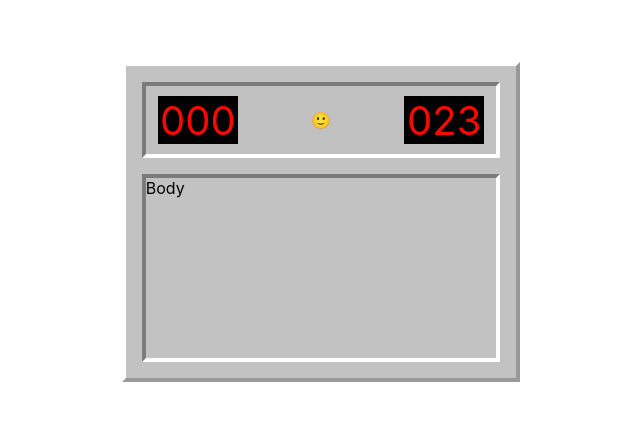
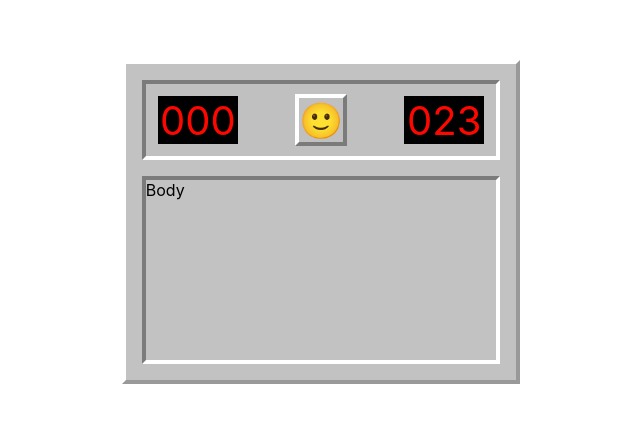
Before and after one commit to RdotSilva/TypeScript-React-Minesweeper, a React (Create React App) app: page / in a window 1280 px wide. Shown: the part 178-600 px from the top of the page, without its empty margins (319-959 px from the left). Built offline with nearby package versions, Linux system fonts and the light colour scheme.

Commit message:
Add Face styles

```diff
--- a/src/components/App/App.scss
+++ b/src/components/App/App.scss
@@ -35,3 +35,19 @@
   grid-template-rows: repeat(9, 1fr);
   grid-template-columns: repeat(9, 1fr);
 }
+
+.Face {
+  width: 52px;
+  height: 52px;
+  font-size: 35px;
+  border-width: 4px;
+  border-style: solid;
+  border-right-color: #7b7b7b;
+  border-bottom-color: #7b7b7b;
+  border-left-color: white;
+  border-top-color: white;
+  display: flex;
+  justify-content: center;
+  align-items: center;
+  cursor: pointer;
+}
```
